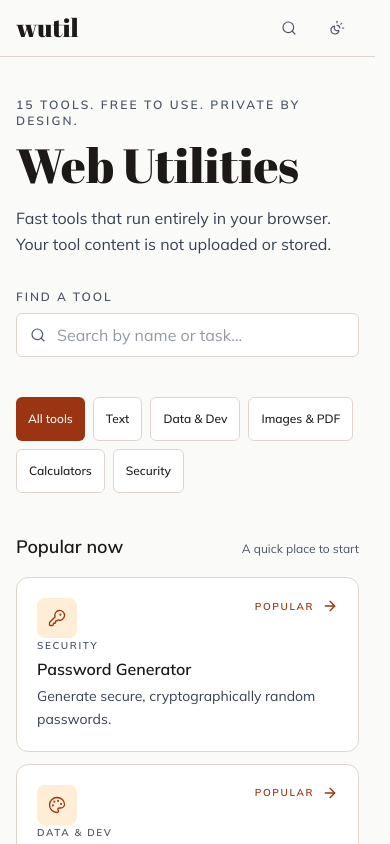
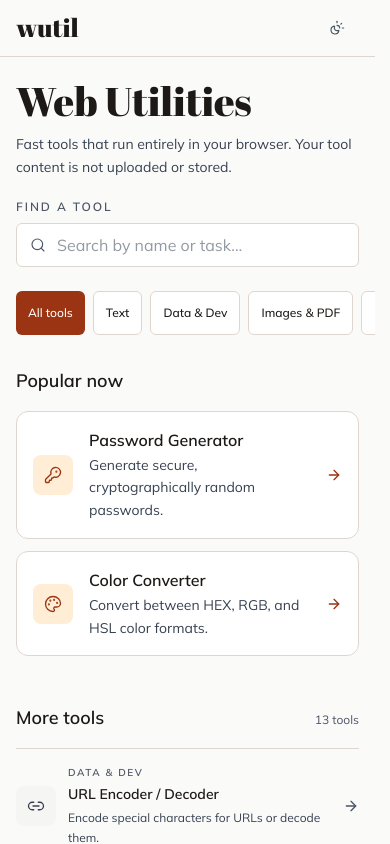
Before and after one commit to m1ngsama/wutil, a Next.js app: page / in a window 390 px wide. Shown: the top 844 px of the page. Built offline with nearby package versions, Linux system fonts and the light colour scheme.

Commit message:
feat: tighten the home page on phones and drop the duplicate search trigger

```diff
--- a/src/components/GlobalToolSearch.tsx
+++ b/src/components/GlobalToolSearch.tsx
@@ -1,7 +1,7 @@
 'use client';
 
 import Link from 'next/link';
-import { useRouter } from 'next/navigation';
+import { usePathname, useRouter } from 'next/navigation';
 import { Search, X } from 'lucide-react';
 import {
   useCallback,
@@ -18,6 +18,7 @@ export function GlobalToolSearch() {
   const dialogRef = useRef<HTMLDialogElement>(null);
   const inputRef = useRef<HTMLInputElement>(null);
   const router = useRouter();
+  const onHome = usePathname() === '/';
   const [query, setQuery] = useState('');
   const [activeIndex, setActiveIndex] = useState(0);
   const results = useMemo(() => searchTools(query), [query]);
@@ -47,12 +48,14 @@ export function GlobalToolSearch() {
         event.key.toLowerCase() === 'k';
       if (!usesCommandShortcut) return;
       event.preventDefault();
-      openDialog();
+      const homeSearch = onHome ? document.getElementById('tool-search') : null;
+      if (homeSearch) homeSearch.focus();
+      else openDialog();
     };
 
     window.addEventListener('keydown', handleShortcut);
     return () => window.removeEventListener('keydown', handleShortcut);
-  }, [openDialog]);
+  }, [onHome, openDialog]);
 
   const moveActiveResult = (direction: 1 | -1) => {
     if (results.length === 0) return;
@@ -102,6 +105,7 @@ export function GlobalToolSearch() {
 
   return (
     <>
+      {onHome ? null : (
       <button
         type="button"
         onClick={openDialog}
@@ -113,6 +117,7 @@ export function GlobalToolSearch() {
         <span className="hidden text-xs font-semibold md:inline">Find a tool</span>
         <span className="sr-only">Open tool search</span>
       </button>
+      )}
 
       <dialog
         ref={dialogRef}
--- a/src/components/home/HomeClient.tsx
+++ b/src/components/home/HomeClient.tsx
@@ -71,31 +71,23 @@ function FeaturedTool({ tool }: { tool: ToolRegistryItem }) {
   return (
     <Link
       href={tool.href}
-      className="group flex min-h-40 flex-col justify-between rounded-xl border border-edge bg-surface p-5 transition-colors hover:border-edge-strong hover:bg-muted focus-visible:outline-none focus-visible:ring-2 focus-visible:ring-[var(--w-ring)] focus-visible:ring-offset-2 focus-visible:ring-offset-canvas"
+      className="group grid grid-cols-[2.5rem_minmax(0,1fr)_auto] items-center gap-4 rounded-xl border border-edge bg-surface p-4 transition-colors hover:border-edge-strong hover:bg-muted focus-visible:outline-none focus-visible:ring-2 focus-visible:ring-[var(--w-ring)] focus-visible:ring-offset-2 focus-visible:ring-offset-canvas sm:p-5"
     >
-      <div className="flex items-start justify-between gap-4">
-        <span className="flex h-10 w-10 items-center justify-center rounded-lg bg-accent-subtle text-accent">
-          <Icon aria-hidden="true" size={18} strokeWidth={1.75} />
-        </span>
-        <span className="flex items-center gap-2 text-[10px] font-semibold uppercase tracking-[0.16em] text-accent">
-          {tool.badge}
-          <ArrowRight
-            aria-hidden="true"
-            className="h-4 w-4 transition-transform duration-200 ease-out group-hover:translate-x-0.5"
-          />
-        </span>
-      </div>
-      <div>
-        <p className="mb-1 text-[10px] font-semibold uppercase tracking-[0.16em] text-ink-3">
-          {TOOL_CATEGORY_NAMES[tool.category]}
-        </p>
+      <span className="flex h-10 w-10 items-center justify-center rounded-lg bg-accent-subtle text-accent">
+        <Icon aria-hidden="true" size={18} strokeWidth={1.75} />
+      </span>
+      <span className="min-w-0">
         <h3 className="text-base font-semibold text-ink transition-colors group-hover:text-accent">
           {tool.name}
         </h3>
-        <p className="mt-1 max-w-[44ch] text-sm leading-relaxed text-ink-2">
+        <span className="mt-0.5 block text-sm leading-relaxed text-ink-2">
           {tool.description}
-        </p>
-      </div>
+        </span>
+      </span>
+      <ArrowRight
+        aria-hidden="true"
+        className="h-4 w-4 text-accent transition-transform duration-200 ease-out group-hover:translate-x-0.5"
+      />
     </Link>
   );
 }
@@ -239,21 +231,21 @@ export default function HomeClient() {
   };
 
   return (
-    <div className="mx-auto max-w-7xl px-4 py-10 sm:px-6 sm:py-14 lg:px-8">
-      <header className="mb-10 grid gap-8 lg:mb-14 lg:grid-cols-[minmax(0,1fr)_minmax(20rem,24rem)] lg:items-end">
+    <div className="mx-auto max-w-7xl px-4 py-6 sm:px-6 sm:py-14 lg:px-8">
+      <header className="mb-6 grid gap-5 sm:mb-10 sm:gap-8 lg:mb-12">
         <div>
-          <p className="mb-3 text-xs font-semibold uppercase tracking-[0.18em] text-ink-3">
+          <p className="mb-3 hidden text-xs font-semibold uppercase tracking-[0.18em] text-ink-3 sm:block">
             {TOOL_REGISTRY.length} tools. Free to use. Private by design.
           </p>
-          <h1 className="font-display text-5xl leading-none text-ink sm:text-6xl md:text-7xl">
+          <h1 className="font-display text-[2.5rem] leading-none text-ink sm:text-6xl md:text-7xl">
             Web Utilities
           </h1>
-          <p className="mt-4 max-w-[48ch] text-base leading-relaxed text-ink-2">
+          <p className="mt-3 max-w-[48ch] text-sm leading-relaxed text-ink-2 sm:mt-4 sm:text-base">
             Fast tools that run entirely in your browser. Your tool content is not uploaded or stored.
           </p>
         </div>
 
-        <div role="search">
+        <div role="search" className="max-w-xl">
           <label
             htmlFor="tool-search"
             className="mb-2 flex items-center justify-between gap-3 text-xs font-semibold uppercase tracking-[0.16em] text-ink-3"
@@ -275,7 +267,7 @@ export default function HomeClient() {
               type="search"
               autoComplete="off"
               aria-controls="tool-results"
-              aria-keyshortcuts="/"
+              aria-keyshortcuts="/ Meta+K Control+K"
               className="pl-10"
               placeholder="Search by name or task…"
               value={search}
@@ -295,7 +287,7 @@ export default function HomeClient() {
 
       <div
         aria-label="Filter tools by category"
-        className="mb-10 flex flex-wrap gap-2"
+        className="-mx-4 mb-8 flex gap-2 overflow-x-auto px-4 [scrollbar-width:none] sm:mx-0 sm:mb-10 sm:flex-wrap sm:overflow-visible sm:px-0"
         role="group"
       >
         {categories.map((category) => (
@@ -306,6 +298,7 @@ export default function HomeClient() {
             aria-controls="tool-results"
             aria-pressed={activeCategory === category.id}
             onClick={() => setActiveCategory(category.id)}
+            className="shrink-0"
           >
             {category.name}
           </Button>
@@ -355,12 +348,9 @@ export default function HomeClient() {
 
         {featuredTools.length > 0 ? (
           <section aria-labelledby="popular-tools-heading">
-            <div className="mb-4 flex items-baseline justify-between gap-4">
-              <h2 id="popular-tools-heading" className="text-lg font-semibold text-ink">
-                Popular now
-              </h2>
-              <span className="text-xs text-ink-3">A quick place to start</span>
-            </div>
+            <h2 id="popular-tools-heading" className="mb-4 text-lg font-semibold text-ink">
+              Popular now
+            </h2>
             <div className="grid gap-3 sm:grid-cols-2">
               {featuredTools.map((tool) => (
                 <FeaturedTool key={tool.id} tool={tool} />
```
